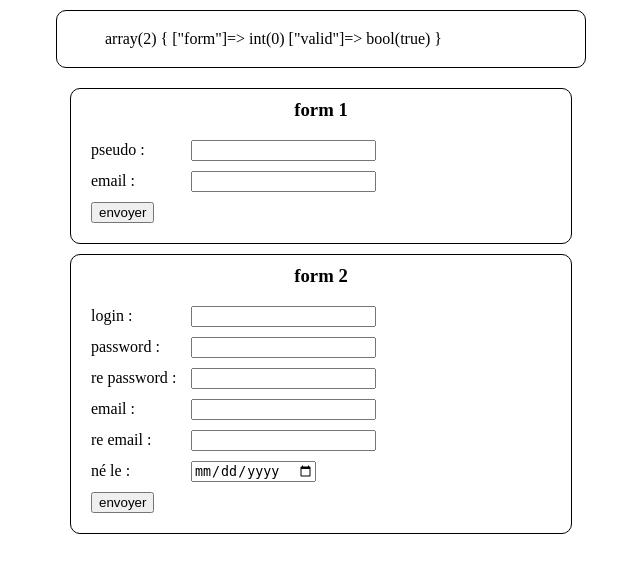
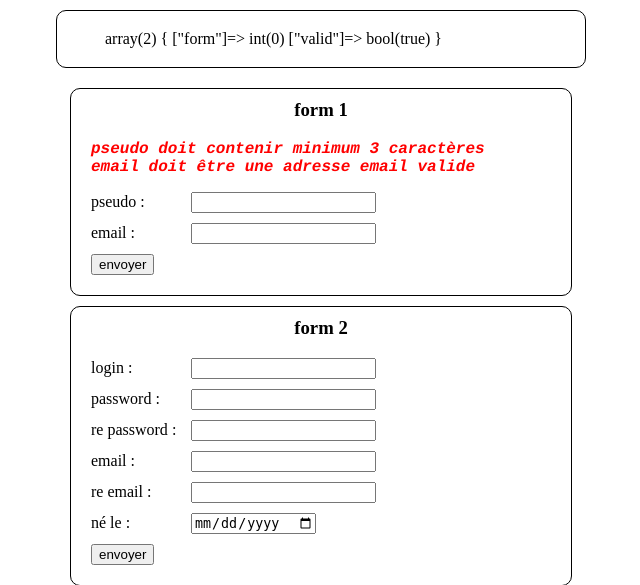
Before and after one commit to MarcBouchonville/1948webdyn, a PHP site: page /lesson14/filter_input.php in a window 1280 px wide. Shown: the top 585 px of the page, without its empty margins (319-959 px from the left). Run offline with PHP 8.4, Linux system fonts and the light colour scheme.

Commit message:
Validation suite & error message

```diff
--- a/Demos/lesson14/filter_input.php
+++ b/Demos/lesson14/filter_input.php
@@ -1,19 +1,18 @@
 <?php
 // ref: https://zestedesavoir.com/tutoriels/295/les-filtres-en-php/
-
 // quel formulaire a été posté
 $form = 0;  // numéro du formulaire posté (0 : pas de formulaire)
-if(isset($_GET['submit1'])) {   // si la query string contient la clef "submit1"
+if (isset($_GET['submit1'])) {   // si la query string contient la clef "submit1"
     $form = 1;                  // sert à indiquer que le formulaire 1 a été posté
 }
-if(isset($_GET['submit2'])) {   // si la query string contient la clef "submit2"
+if (isset($_GET['submit2'])) {   // si la query string contient la clef "submit2"
     $form = 2;                  // sert à indiquer que le formulaire a été posté
 }
 
 $model = array();   // contient toutes les informations du formulaire
 $model['form'] = $form;
 switch ($form) {
-    case 1:
+    case 1: // validation input par input
         $model['pseudo'] = filter_input(INPUT_GET, 'pseudo', FILTER_SANITIZE_STRING);
         $model['email'] = filter_input(INPUT_GET, 'email', FILTER_VALIDATE_EMAIL);
         break;
@@ -40,14 +39,20 @@ switch ($form) {
         break;
 }
 $valid = true;
-if(in_array(NULL, $model, true)) {
+if (in_array(NULL, $model, true)) {
     $valid = false;
-} else if($form === 2) {
-    if($model['email'] !== $model['email2'] or $model['passwd'] !== $model['passwd2']) {
+} else if ($form === 2) {
+    if ($model['email'] !== $model['email2'] or $model['passwd'] !== $model['passwd2']) {
         $valid = false;
     }
 }
 $model['valid'] = $valid;
+
+function isPseudoValid($model) {
+    return $model["form"] === 1 && is_null($model["email"]);
+}
+
+
 ?>
 <!DOCTYPE html>
 <!--
@@ -87,20 +92,32 @@ ref: https://zestedesavoir.com/tutoriels/295/les-filtres-en-php/
             .form div label::after {
                 content: ' : ';
             }
+            .error {
+                font-family: courier, courier new, serif;
+                color: red;
+                font-weight: bold;
+                font-style: italic;
+            }
         </style>
     </head>
     <body>
         <div id="response" class="debug">
-            <?php
-            var_dump($model);
-            ?>
+<?php
+var_dump($model);
+?>
         </div>
         <div id="conteneur1" class="form">
             <h3>form 1</h3>
             <form id="form1" method="GET" action="filter_input.php">
+                <div class="error">
+                    <p>
+                        <span id="error_pseudo">pseudo doit contenir minimum 3 caractères</span> <br>
+                        <span id="error_email">email doit être une adresse email valide</span>
+                    </p>
+                </div>
                 <div>
                     <label id="pseudo">pseudo</label>
-                    <input type="text" id="pseudo" name="pseudo" required />
+                    <input type="text" id="pseudo" name="pseudo" minlength="3" maxlength="8" required />
                 </div>
                 <div>
                     <label id="email">email</label>
```
Also changed, not shown: Demos/lesson15/isValid.php (added, +19 -0 lines).
